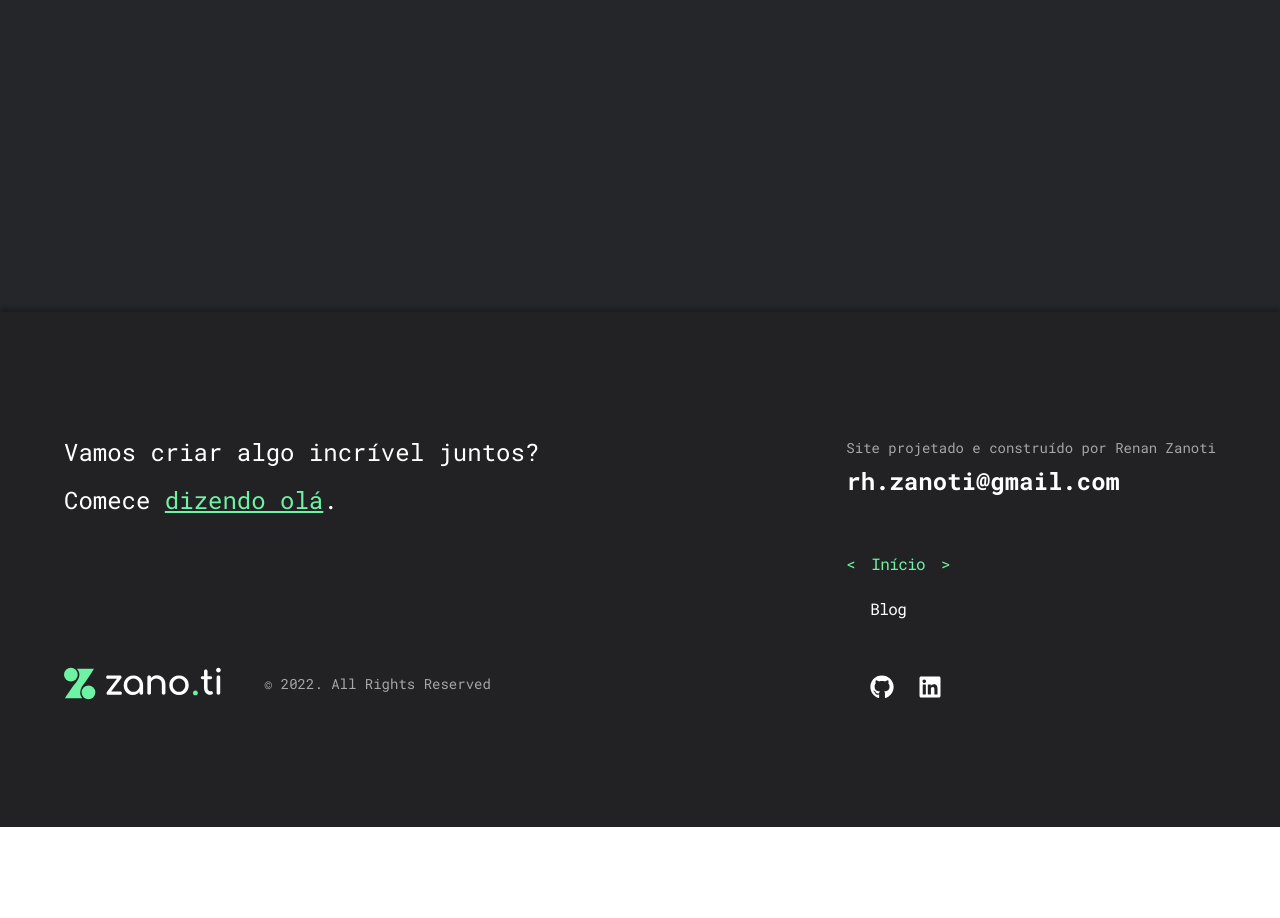
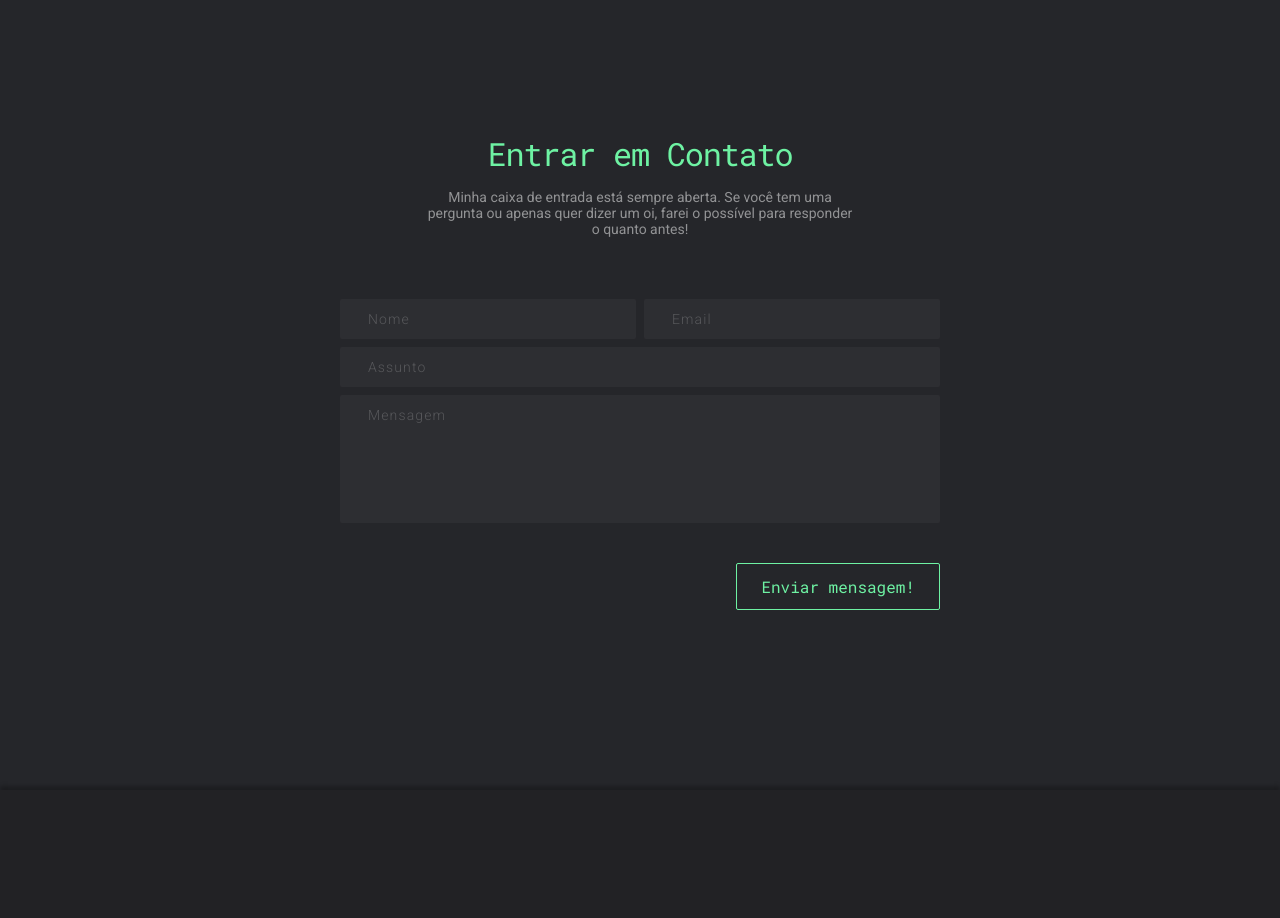
Before and after one commit to renanzan/zanoti-website, a Next.js app: page / in a window 1280 px wide. Shown: the part 1466-2384 px from the top of the page. Before the commit the page ends 2293 px from the top, so only its background shows below. Built offline with nearby package versions, Linux system fonts and the light colour scheme.

Commit message:
feat: :sparkles: contact form

```diff
--- a/src/components/ContactForm/index.tsx
+++ b/src/components/ContactForm/index.tsx
@@ -1,9 +1,37 @@
+import axios from "axios";
 import CircularProgress from "components/CircularProgress";
 import { NextComponentType } from "next";
+import { useState } from "react";
 
 import * as S from "./styles";
 
 const ContactForm: NextComponentType = () => {
+	const [name, setName] = useState("");
+	const [email, setEmail] = useState("");
+	const [subject, setSubject] = useState("");
+	const [message, setMessage] = useState("");
+	const [loading, setLoading] = useState(false);
+
+	const onChange = (setState: React.Dispatch<React.SetStateAction<string>>) => (e: React.ChangeEvent<HTMLInputElement | HTMLTextAreaElement>) => setState(e.target.value);
+
+	async function handleSubmit(e: React.FormEvent<HTMLFormElement>) {
+		e.preventDefault();
+
+		setLoading(true);
+
+		try {
+			const data = await axios.post("/api/contact", {
+				name, email, subject, message
+			});
+
+			console.log("Send Email.", data);
+		} catch (err) {
+			console.error(err);
+		} finally {
+			setLoading(false);
+		}
+	}
+
 	return (
 		<S.Root>
 			<S.Header>
@@ -14,18 +42,20 @@ const ContactForm: NextComponentType = () => {
 				</S.Message>
 			</S.Header>
 
-            <S.Form>
+			<S.Form onSubmit={handleSubmit}>
 				<div>
-                    <S.Input placeholder="Nome" />
-                    <S.Input placeholder="Email" />
+					<S.Input placeholder="Nome" value={name} onChange={onChange(setName)} />
+					<S.Input placeholder="Email" value={email} onChange={onChange(setEmail)} />
 				</div>
 
-                <S.Input placeholder="Assunto" />
+				<S.Input placeholder="Assunto" value={subject} onChange={onChange(setSubject)} />
 
-                <S.Textarea placeholder="Mensagem" />
+				<S.Textarea placeholder="Mensagem" value={message} onChange={onChange(setMessage)} />
 
-                <S.SendButton loading>
+				<S.SendButton loading={loading}>
+					{loading ? (
 						<CircularProgress size={20} />
+					) : "Enviar mensagem!"}
 				</S.SendButton>
 			</S.Form>
 		</S.Root>
--- a/src/pages/_app.tsx
+++ b/src/pages/_app.tsx
@@ -5,23 +5,6 @@ import "../../public/styles/globals.css";
 
 export default function App({ Component, pageProps }: AppProps) {
 	return (
-		<>
-			<Script strategy="lazyOnload" src={`https://www.googletagmanager.com/gtag/js?id=${process.env.NEXT_PUBLIC_GOOGLE_ANALYTICS}`} />
-
-			<Script
-				strategy="lazyOnload"
-				dangerouslySetInnerHTML={{
-				__html: `
-					window.dataLayer = window.dataLayer || [];
-					function gtag(){dataLayer.push(arguments);}
-					gtag('js', new Date());
-					gtag('config', '${process.env.NEXT_PUBLIC_GOOGLE_ANALYTICS}', {
-					page_path: window.location.pathname,
-					});
-				`,
-			}} />
-
-			<Component {...pageProps} />
-		</>
+		<Component {...pageProps} />
 	);
 }
--- a/src/pages/_document.tsx
+++ b/src/pages/_document.tsx
@@ -47,6 +47,21 @@ class AppDocument extends Document {
           <meta name="msapplication-TileColor" content="#25262A" />
           <meta name="theme-color" content="#25262A" />
           <meta charSet="utf-8" />
+
+          <Script strategy="lazyOnload" src={`https://www.googletagmanager.com/gtag/js?id=${process.env.NEXT_PUBLIC_GOOGLE_ANALYTICS}`} />
+
+          <Script
+            strategy="lazyOnload"
+            dangerouslySetInnerHTML={{
+            __html: `
+              window.dataLayer = window.dataLayer || [];
+              function gtag(){dataLayer.push(arguments);}
+              gtag('js', new Date());
+              gtag('config', '${process.env.NEXT_PUBLIC_GOOGLE_ANALYTICS}', {
+              page_path: window.location.pathname,
+              });
+            `,
+          }} />
 				</Head>
 
 				<body>
--- a/src/pages/api/contact.tsx
+++ b/src/pages/api/contact.tsx
@@ -3,11 +3,14 @@ import { google } from "googleapis";
 import { NextApiRequest, NextApiResponse } from "next";
 
 type Body = {
-    name: String;
+	name: string;
+	email: string;
+	subject: string;
+	message: string;
 }
 
 export default async (req: NextApiRequest, res: NextApiResponse) => {
-  const { name, email, message } = req.body as any;
+	const { name, email, subject, message } = req.body as Body;
 
 	const OAuth2 = google.auth.OAuth2;
 
@@ -23,7 +26,7 @@ export default async (req: NextApiRequest, res: NextApiResponse) => {
 
 	const accessToken = new Promise((resolve, reject) => {
 		OAuth2Client.getAccessToken((err, token) => {
-        if(err) reject(err);
+			if (err) reject(err);
 			resolve(token);
 		});
 	});
@@ -45,11 +48,15 @@ export default async (req: NextApiRequest, res: NextApiResponse) => {
 	});
 
 	const result = await transporter.sendMail({
-    from: "Nodemailer OAuth2",
+		from: name,
 		to: "rh.zanoti@gmail.com",
-    subject: "Teste",
-    text: "Hello World"
+		subject: `[ZANOTI WEBSITE] ${subject}`,
+		html:
+			`<div>
+        <strong>Mensagem de: ${name} [${email}]</strong>
+        <p>${message}</p>
+      </div>`
 	});
 
-  return res.status(200).json({ helo: "world :)", result });
+	return res.status(200).json({ body: req.body, result });
 };
--- /dev/null
+++ b/src/pages/api/dev-to/article/index.ts
@@ -0,0 +1,19 @@
+import type { NextApiRequest, NextApiResponse } from "next";
+
+import { fetchArticles } from "services/dev-to";
+
+// GET /api/dev-to/article
+export default async function handler(req: NextApiRequest, res: NextApiResponse) {
+  const { page, per_page } = req.query;
+
+  try {
+    const { data } = await fetchArticles({
+      page: page ? Number(page) : undefined,
+      per_page: per_page ? Number(per_page) : undefined
+    });
+
+    res.json(data);
+  } catch(err: any) {
+    return res.status(err?.response?.status || 500).send(err?.response?.data || err);
+  }
+}
--- a/src/templates/home/index.tsx
+++ b/src/templates/home/index.tsx
@@ -60,7 +60,7 @@ const HomeTemplate: NextComponentType = () => {
                     <img src="/assets/icons/kderno-logo.svg" />
                 </S.ListOfCompanies>
 
-                {/* <ContactForm /> */}
+                <ContactForm />
             </S.Content>
         </Layout>
     );
```
Lines whose indentation alone changed are shown as unchanged.
